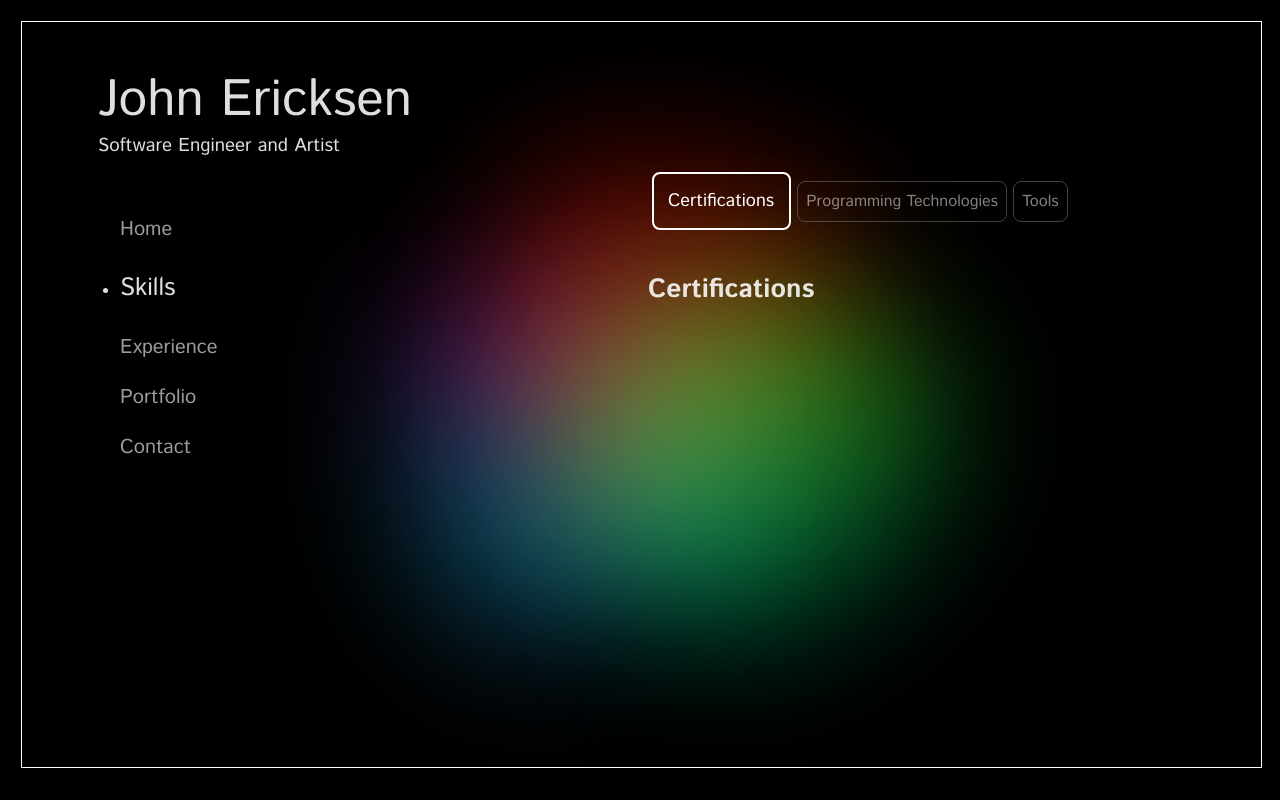
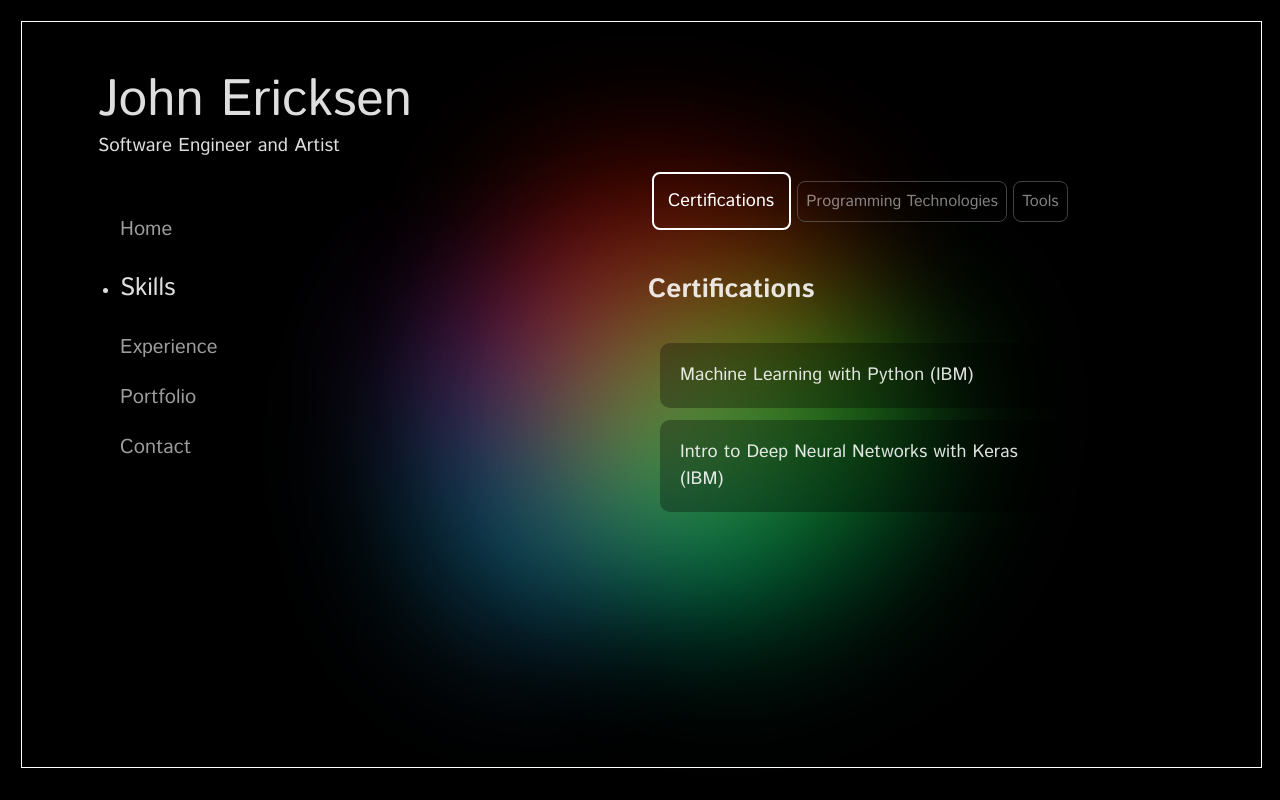
Before and after one commit to John-Ericksen/Personal-Webpage, a React (Vite) app: page / in a window 1280 px wide. Both pictures are taken after a click on the item "Skills". Built offline with nearby package versions, Linux system fonts and the light colour scheme.

Commit message:
finish skills section

```diff
--- a/src/components/Skills/Skills.tsx
+++ b/src/components/Skills/Skills.tsx
@@ -8,11 +8,17 @@ export default function Skills(props: any) {
       <p>{value}</p>
     </div>
   ));
-  const formattedDesignSkills = SkillsData[1].map((value) => (
+  const formattedTools = SkillsData[1].map((value) => (
     <div className="skill-card">
       <p>{value}</p>
     </div>
   ));
+
+const formattedCertifications = SkillsData[2].map((value) => (
+  <div className="skill-card">
+    <p>{value}</p>
+  </div>
+));
 
   const [menuState, changeMenuState] = useState("certifications");
 
@@ -67,8 +73,8 @@ export default function Skills(props: any) {
             : "certifications inactive"
         }
       >
-        <h2>Certifications          </h2>
-        <div className="skill-list"></div>
+        <h2>Certifications </h2>
+        <div className="skill-list">{formattedCertifications}</div>
       </div>
       <div
         className={
@@ -82,8 +88,8 @@ export default function Skills(props: any) {
       </div>
       <div className={menuState == "tools" ? "tools active" : "tools inactive"}>
         <div className="tools">
-          <h2>Tools                   </h2>
-          <div className="skill-list">{formattedDesignSkills}</div>
+          <h2>Tools </h2>
+          <div className="skill-list">{formattedTools}</div>
         </div>
       </div>
     </div>
--- a/src/components/Skills/SkillsData.tsx
+++ b/src/components/Skills/SkillsData.tsx
@@ -14,7 +14,7 @@ const programmingTechnologies = [
   "C",
 ];
 
-const design = [
+const tools = [
   "Project Design",
   "UI/UX Design",
   "Asana",
@@ -24,5 +24,11 @@ const design = [
   "Photoshop",
 ];
 
-const SkillsData = [programmingTechnologies, design];
+const certifications = [
+  "Machine Learning with Python (IBM)",
+  "Intro to Deep Neural Networks with Keras (IBM)",
+];
+
+
+const SkillsData = [programmingTechnologies, tools, certifications];
 export default SkillsData;
```
